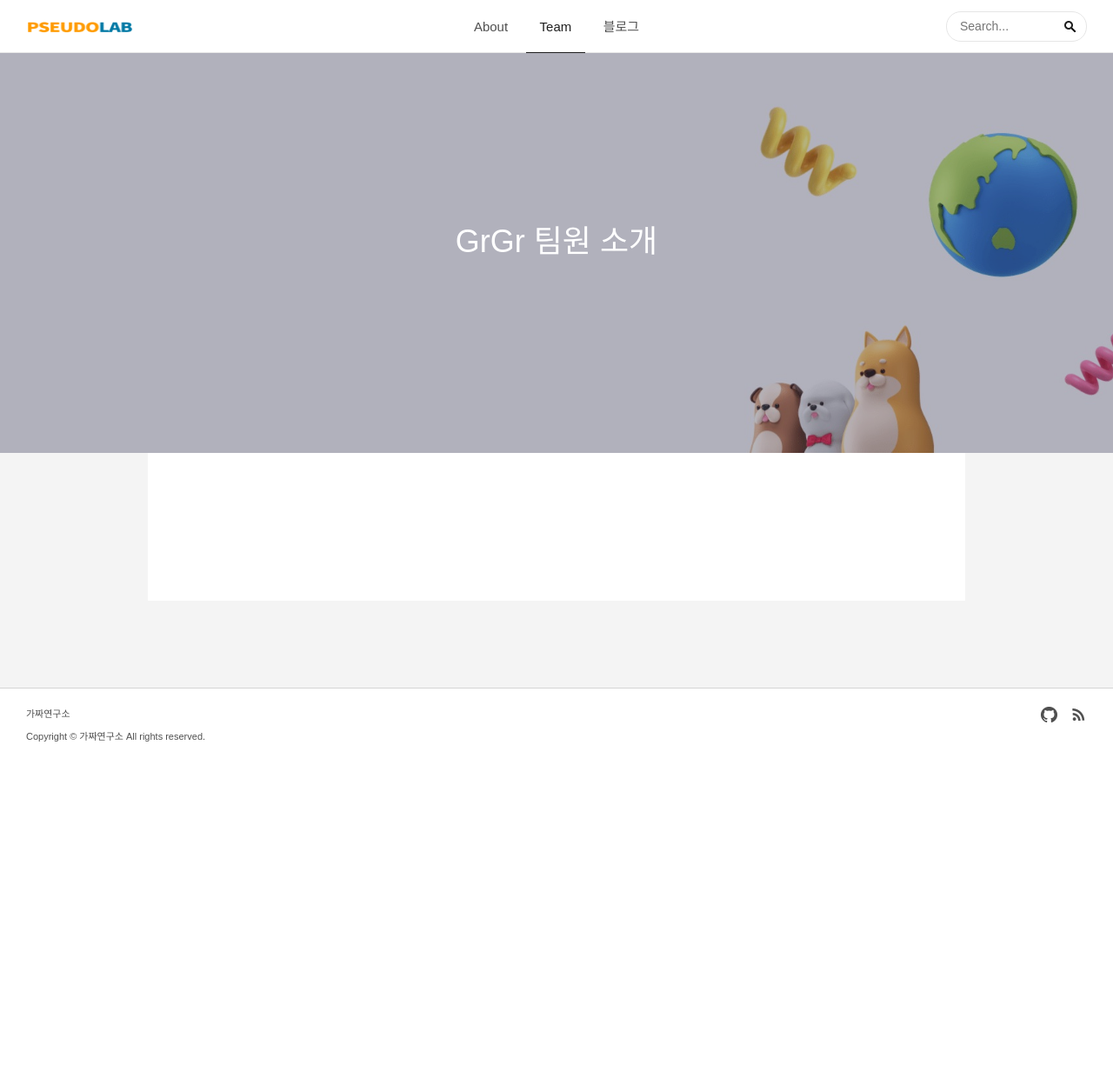
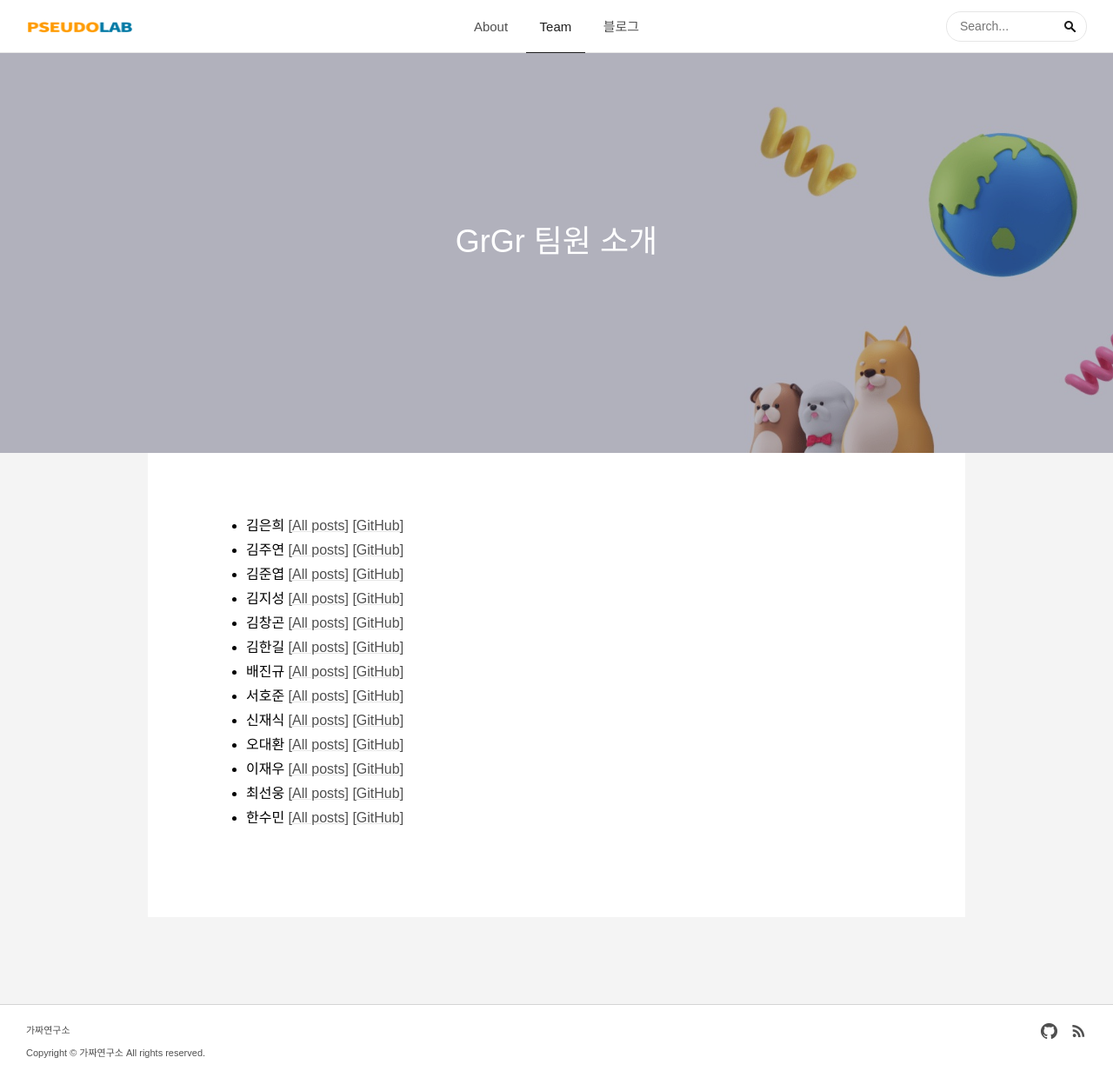
Before and after one commit to Pseudo-Lab/graph, a Jekyll site: the page built from grteam.md, in a window 1280 px wide. Shown: the whole page at 87% size. Built offline with Jekyll 4.4.1, drawn with Linux system fonts in a browser that asks for light colours; some web fonts are replaced; before the commit the page ends 900 px from its top, so only the background shows below that.

Commit message:
Update team profile

```diff
--- a/grteam.md
+++ b/grteam.md
@@ -5,3 +5,17 @@ permalink: /team/
 sitemap: yes
 excerpt: GrGr 팀원을 소개합니다.
 ---
+
+- 김은희 [[All posts]]() [[GitHub]](https://github.com/euneestella)
+- 김주연 [[All posts]]() [[GitHub]](https://github.com/superjuyeon)
+- 김준엽 [[All posts]]() [[GitHub]](https://github.com/Yupjun)
+- 김지성 [[All posts]]() [[GitHub]](https://github.com/KimJiSeong1994)
+- 김창곤 [[All posts]]() [[GitHub]]()
+- 김한길 [[All posts]]() [[GitHub]](https://github.com/uoneway)
+- 배진규 [[All posts]]() [[GitHub]]()
+- 서호준 [[All posts]]() [[GitHub]]()
+- 신재식 [[All posts]]() [[GitHub]]()
+- 오대환 [[All posts]]() [[GitHub]](https://github.com/returnwellbeing)
+- 이재우 [[All posts]]() [[GitHub]]()
+- 최선웅 [[All posts]]() [[GitHub]](https://github.com/sunwoongc)
+- 한수민 [[All posts]](https://teamgrgr.github.io/authors/Sumin.Han/) [[GitHub]](https://github.com/suojoah)
```
Also changed, not shown: grabout.md (+18 -0 lines).
